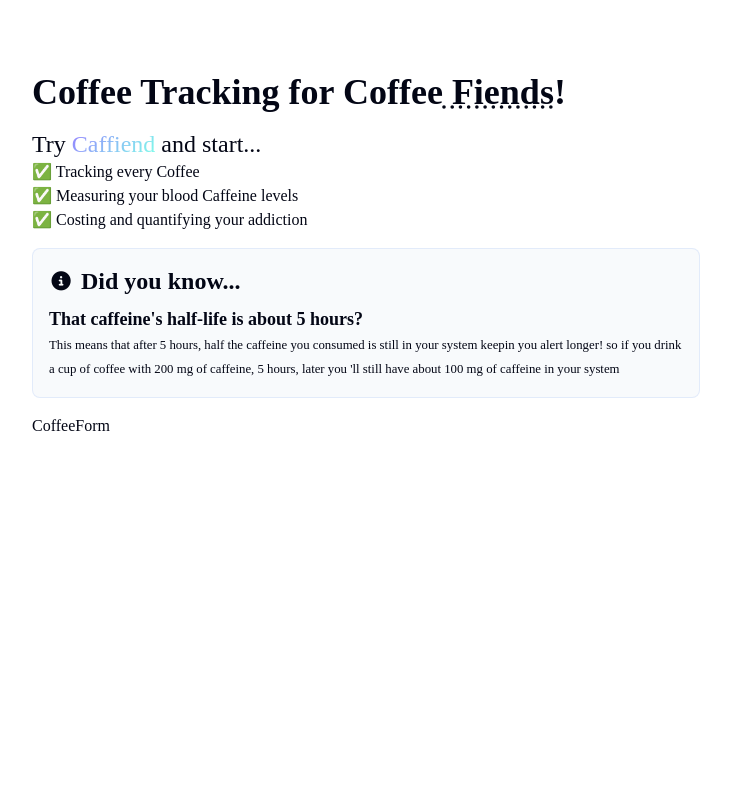
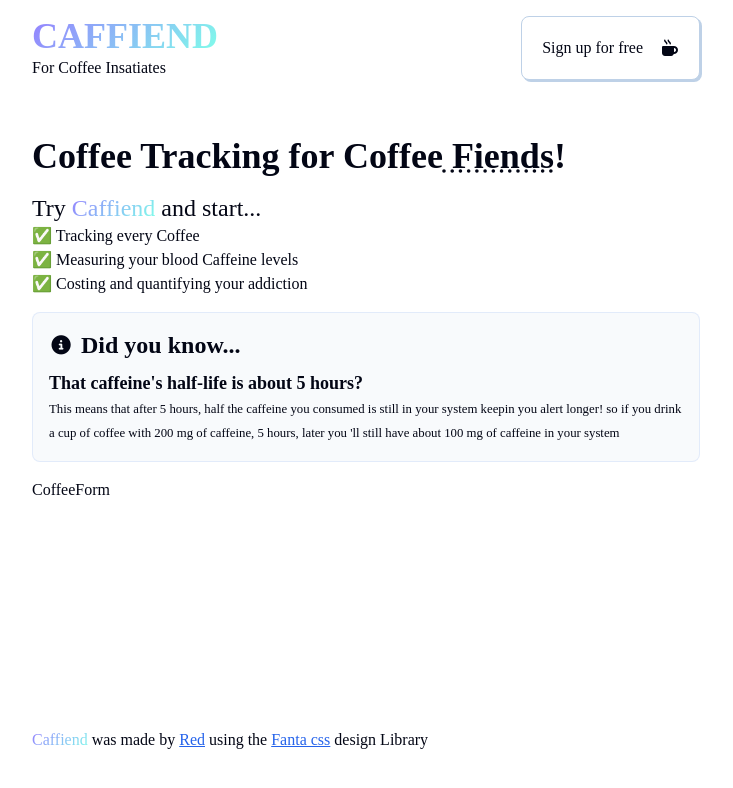
Before and after one commit to SakthiBala3107/Caffiend, a React (Vite) app: page / in a window 1280 px wide. Shown: the top 788 px of the page, without its empty margins (274-1007 px from the left). Built offline with nearby package versions, Linux system fonts and the light colour scheme; a web font is replaced by a local one.

Commit message:
Completion of Header, and Footer

```diff
--- a/src/components/Layout.jsx
+++ b/src/components/Layout.jsx
@@ -1,8 +1,33 @@
 import React from "react";
 
 const Layout = ({ children }) => {
-  const header = <header></header>;
-  const footer = <footer></footer>;
+  const header = (
+    <header>
+      <div>
+        <h1 className="text-gradient">CAFFIEND</h1>
+        <p>For Coffee Insatiates</p>
+      </div>
+      <button>
+        <p>Sign up for free</p>
+        <i className="fa-solid fa-mug-hot"></i>
+      </button>
+    </header>
+  );
+  const footer = (
+    <footer>
+      <p>
+        <span className="text-gradient">Caffiend </span>was made by{" "}
+        <a target="_blank" href="https://github.com/SakthiBala3107/">
+          Red
+        </a>{" "}
+        using the{" "}
+        <a target="_blank" href="https://www.fantacss.smoljames.com/">
+          Fanta css
+        </a>{" "}
+        design Library
+      </p>
+    </footer>
+  );
 
   return (
     <>
```
